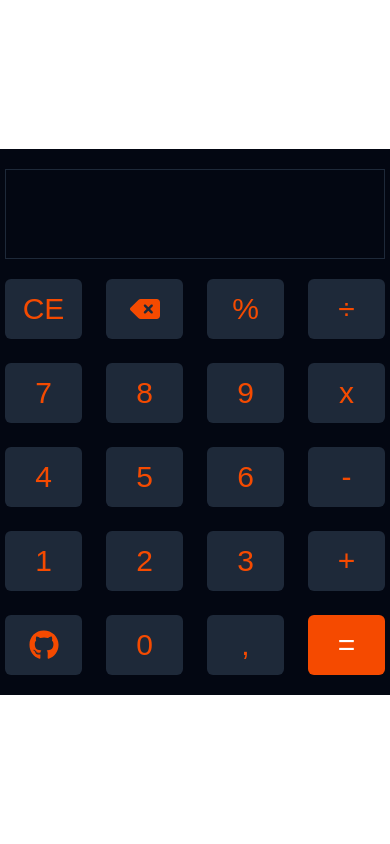
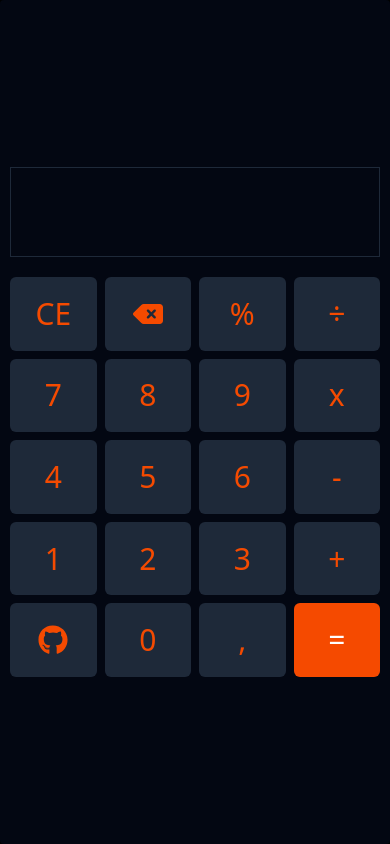
Before and after one commit to romulomelendez/simple-calculator, a Next.js app: page / in a window 390 px wide. Built offline with nearby package versions, Linux system fonts and the light colour scheme.

Commit message:
feat: calculator is responsive

```diff
--- a/src/app/globals.css
+++ b/src/app/globals.css
@@ -1,4 +1,10 @@
 @import "tailwindcss";
+
+* {
+  margin: 0;
+  padding: 0;
+  box-sizing: border-box;
+}
 
 @layer utilities {
   .no-scrollbar::-webkit-scrollbar {
@@ -9,28 +15,3 @@
     scrollbar-width: none;
   }
 }
-
-:root {
-  --background: #ffffff;
-  --foreground: #171717;
-}
-
-@theme inline {
-  --color-background: var(--background);
-  --color-foreground: var(--foreground);
-  --font-sans: var(--font-geist-sans);
-  --font-mono: var(--font-geist-mono);
-}
-
-@media (prefers-color-scheme: dark) {
-  :root {
-    --background: #0a0a0a;
-    --foreground: #ededed;
-  }
-}
-
-body {
-  background: var(--background);
-  color: var(--foreground);
-  font-family: Arial, Helvetica, sans-serif;
-}
--- a/src/app/page.tsx
+++ b/src/app/page.tsx
@@ -2,7 +2,7 @@ import { Calculator } from "@/components/calculator"
 import { CalculatorProvider } from "@/providers"
 
 const Home = () => (
-    <div className="flex justify-center items-center h-screen">
+    <div className="flex justify-center items-center h-screen bg-black">
         <CalculatorProvider>
             <Calculator />
         </CalculatorProvider>
--- a/src/components/calculator.tsx
+++ b/src/components/calculator.tsx
@@ -4,7 +4,7 @@ import { Keyboard } from "./keyboard"
 export const Calculator = () => {
 
     return (
-        <div className="bg-gray-950 flex flex-col p-5 gap-5 rounded-sm">
+        <div className="flex flex-col justify-center items-center w-screen h-screen gap-5 rounded-sm bg-gray-950">
             <Display />
             <Keyboard />
         </div>
--- a/src/components/calculatorButton.tsx
+++ b/src/components/calculatorButton.tsx
@@ -40,8 +40,6 @@ export const CalculatorButton = ({ value }: ButtonProps) => {
 
     const penultElement = getPenultimateElementFromDisplay()
     const lastElement = getLastElementFromDisplay()
-
-    console.log(typeof penultElement)
 
     if(typeof value === "number" && lastElement === 0) {
       if(typeof penultElement === "string" || penultElement === undefined)
@@ -107,8 +105,8 @@ export const CalculatorButton = ({ value }: ButtonProps) => {
   return (
     <button
       className={value === "=" ?
-        "bg-orange-600 p-3 rounded-md text-center text-3xl text-white cursor-pointer hover:bg-orange-700"
-        : "flex justify-center items-center bg-gray-800 p-3 rounded-md text-center text-3xl text-orange-600 cursor-pointer hover:bg-gray-900 hover:text-orange-700"
+        "bg-orange-600 p-2 sm:p-3 rounded-md text-center text-3xl sm:text-3xl md:text-5xl text-white cursor-pointer hover:bg-orange-700"
+        : "flex justify-center items-center bg-gray-800 p-2 sm:p-3 rounded-md text-center text-3xl sm:text-3xl md:text-5xl text-orange-600 cursor-pointer hover:bg-gray-900 hover:text-orange-700"
       }
       onClick={() => handleKey()}
     >
--- a/src/components/display.tsx
+++ b/src/components/display.tsx
@@ -7,7 +7,7 @@ export const Display = () => {
     const { display } = useDisplay()
 
     return (
-        <div className="flex items-center w-[380px] h-[90px] p-4 border-1 border-gray-800 text-5xl text-orange-600 overflow-x-auto whitespace-nowrap no-scrollbar">
+        <div className="flex items-center text-left w-[370px] sm:w-[380px] md:w-[500px] h-[90px] md:h-[100px] border-1 border-gray-800 text-6xl md-text-7xl text-orange-600 overflow-x-auto whitespace-nowrap no-scrollbar" style={{padding: "10px"}}>
             { display }
         </div>
     )
--- a/src/components/keyboard.tsx
+++ b/src/components/keyboard.tsx
@@ -11,7 +11,7 @@ export const Keyboard = () => {
     ]
 
     return (
-        <div className="grid grid-cols-4 gap-6">
+        <div className="grid grid-cols-4 w-[370px] md:w-[500px] h-[400px] md:h-[450px] gap-2 md:gap-3">
             {
                 keys.map((key, index) => (
                     <CalculatorButton
```
Also changed, not shown: src/app/layout.tsx (+8 -8 lines).
